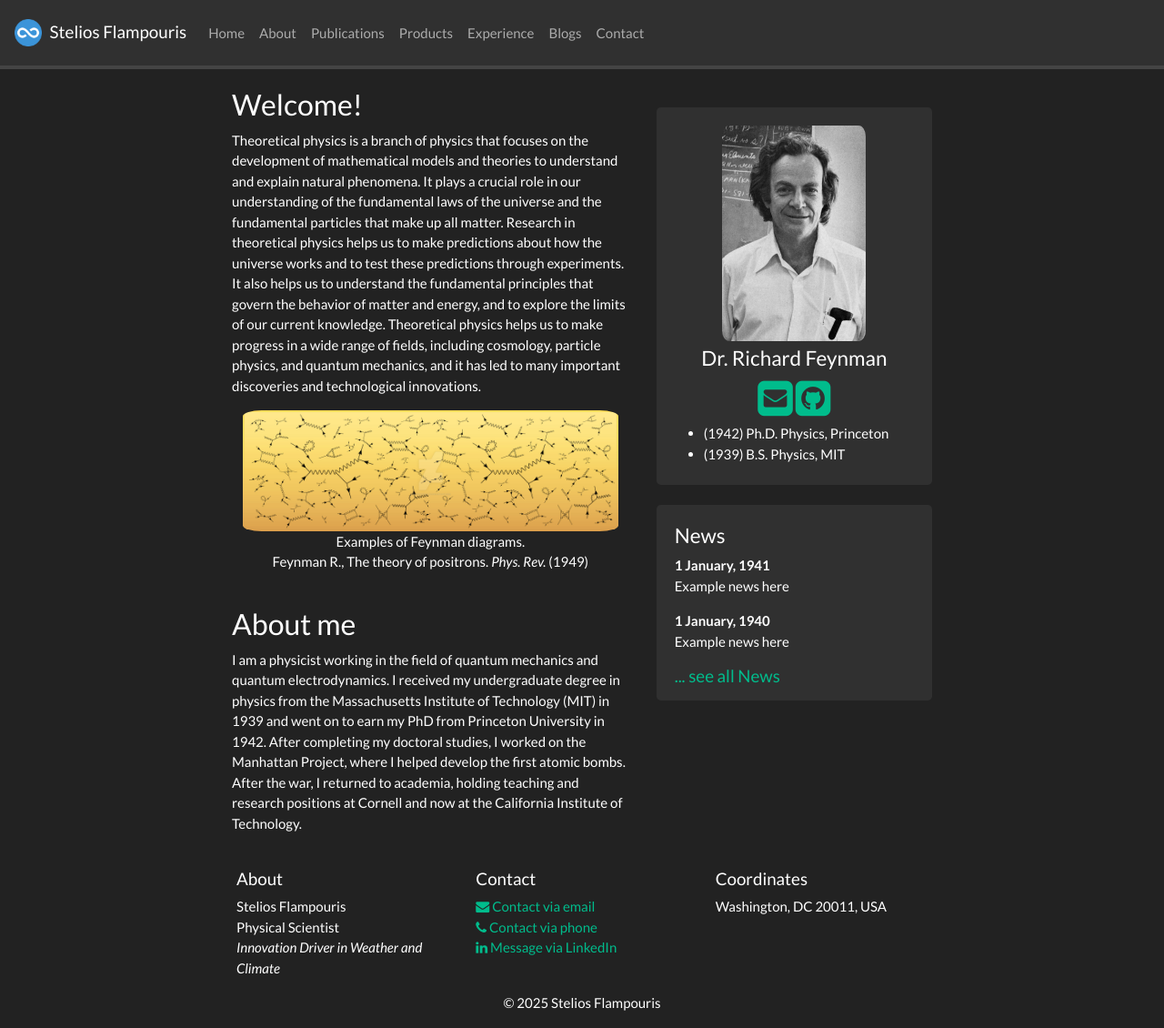
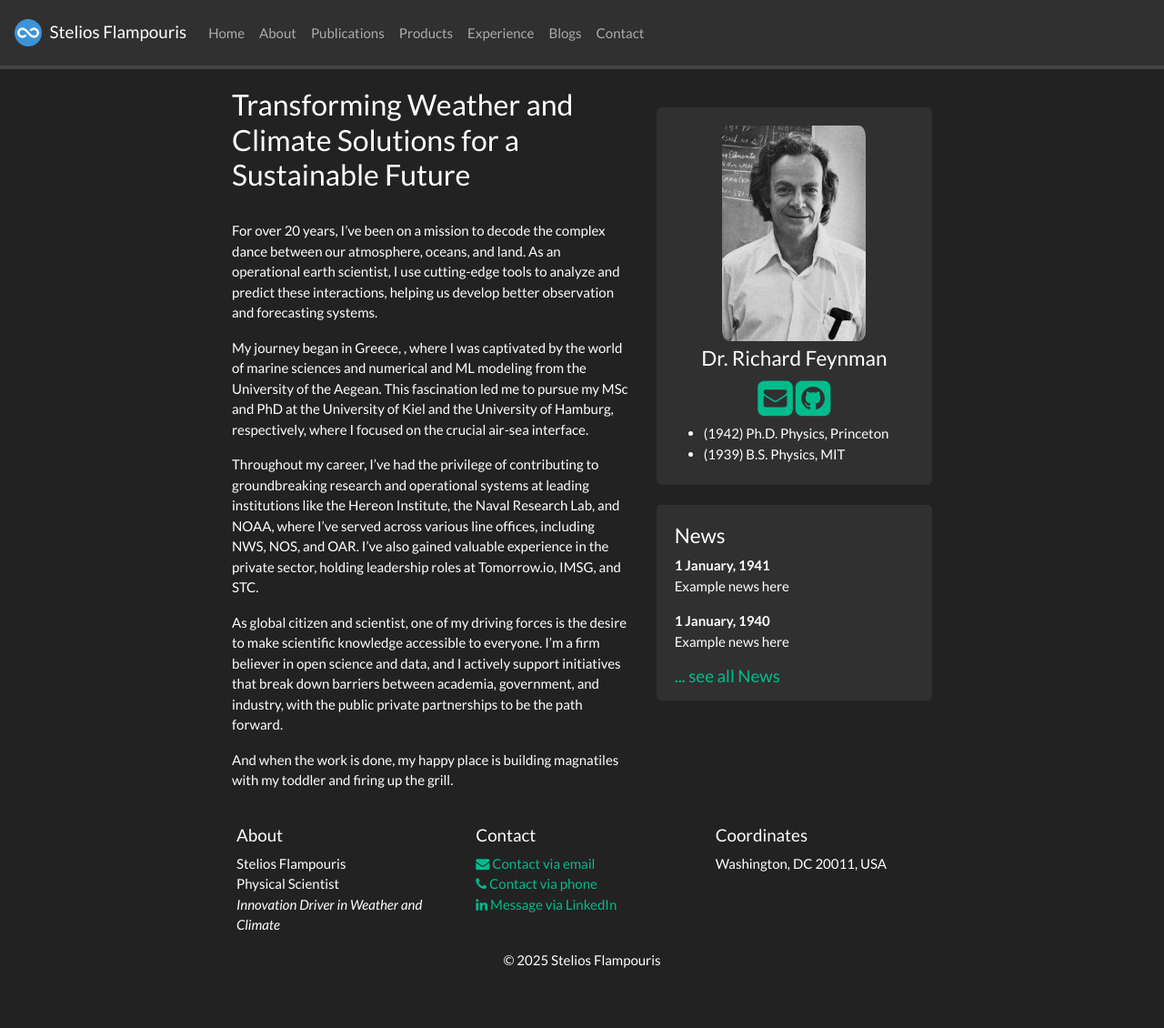
Before and after one commit to flampouris/flampouris.github.io, a Jekyll site: the page built from _pages/home.md, in a window 1280 px wide and 1130 px high. Shown: the whole window at 91% size. Built offline with Jekyll 4.4.1, drawn with Linux system fonts in a browser that asks for light colours; nearby versions of some CDN libraries; a style sheet for code colours, icons or effects is not loaded.

Commit message:
Home page: First Updates at the main body of the page

```diff
--- a/_pages/home.md
+++ b/_pages/home.md
@@ -5,28 +5,15 @@ sitemap: false
 permalink: /
 ---
 
-### Welcome!
+###  Transforming Weather and Climate Solutions for a Sustainable Future
 
-Theoretical physics is a branch of physics that focuses on the development of mathematical models and theories to understand and explain natural phenomena.
-It plays a crucial role in our understanding of the fundamental laws of the universe and the fundamental particles that make up all matter.
-Research in theoretical physics helps us to make predictions about how the universe works and to test these predictions through experiments.
-It also helps us to understand the fundamental principles that govern the behavior of matter and energy, and to explore the limits of our current knowledge.
-Theoretical physics helps us to make progress in a wide range of fields, including cosmology, particle physics, and quantum mechanics, and it has led to many important discoveries and technological innovations.
+<br/>
+For over 20 years, I've been on a mission to decode the complex dance between our atmosphere, oceans, and land. As an operational earth scientist, I use cutting-edge tools to analyze and predict these interactions, helping us develop better observation and forecasting systems.
 
-<div class="container">
-<div class="row">
-<center>
-<img src="{{ site.url }}{{ site.baseurl }}/images/banner.jpg" width="100%"/><br/>
-Examples of Feynman diagrams. <br/>
-Feynman R., The theory of positrons. <i>Phys. Rev.</i> (1949)
-</center>
-</div>
-</div>
-<br/>
+My journey began in Greece, , where I was captivated by the world of marine sciences and numerical and ML modeling from the University of the Aegean. This fascination led me to pursue my MSc and PhD at the University of Kiel and the University of Hamburg, respectively, where I focused on the crucial air-sea interface.
 
-### About me
+Throughout my career, I've had the privilege of contributing to groundbreaking research and operational systems at leading institutions like the Hereon Institute, the Naval Research Lab, and NOAA, where I've served across various line offices, including NWS, NOS, and OAR. I've also gained valuable experience in the private sector, holding leadership roles at Tomorrow.io, IMSG, and STC.
 
-I am a physicist working in the field of quantum mechanics and quantum electrodynamics.
-I received my undergraduate degree in physics from the Massachusetts Institute of Technology (MIT) in 1939 and went on to earn my PhD from Princeton University in 1942.
-After completing my doctoral studies, I worked on the Manhattan Project, where I helped develop the first atomic bombs.
-After the war, I returned to academia, holding teaching and research positions at Cornell and now at the California Institute of Technology.
+As global citizen and scientist, one of my driving forces is the desire to make scientific knowledge accessible to everyone. I'm a firm believer in open science and data, and I actively support initiatives that break down barriers between academia, government, and industry, with the public private partnerships to be the path forward.
+
+And when the work is done, my happy place is building magnatiles with my toddler and firing up the grill.
```
